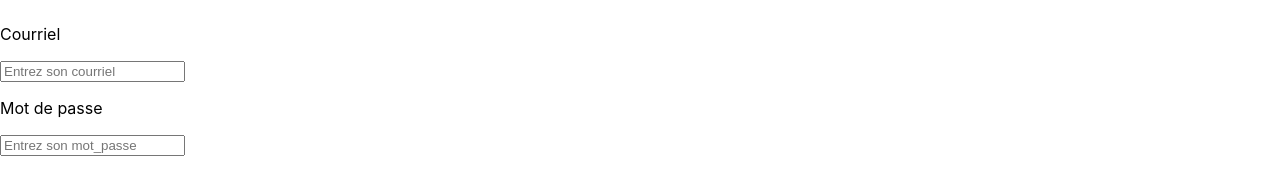
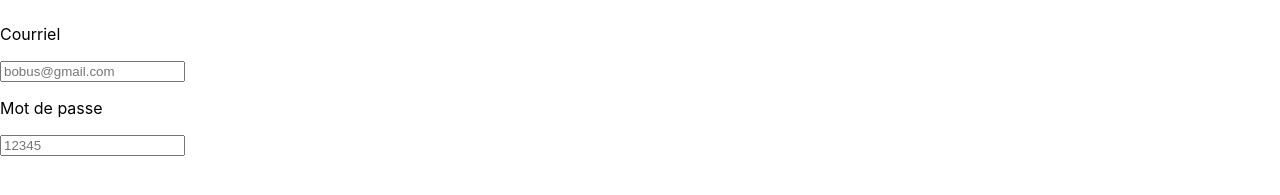
Before and after one commit to JonathanMartel/vino_etu, a React (Create React App) app in the folder client/: page / in a window 1280 px wide. Shown: the part 145-340 px from the top of the page. Built offline with nearby package versions, Linux system fonts and the light colour scheme.

Commit message:
Mis le courriel et le mot de passe en placeholder

```diff
--- a/client/src/components/Connexion/Connexion.js
+++ b/client/src/components/Connexion/Connexion.js
@@ -82,12 +82,12 @@
 
                 <div>
                     <p>Courriel</p>
-                    <input name="courriel" onKeyUp={evt => this.setState({ courriel: evt.target.value})} placeholder="Entrez son courriel" type="email" />
+                    <input name="courriel" onKeyUp={evt => this.setState({ courriel: evt.target.value})} placeholder="bobus@gmail.com" type="email" />
                 </div>
 
                 <div>
                     <p>Mot de passe</p>
-                    <input name="mot_passe" onKeyUp={evt => this.setState({ mot_passe: evt.target.value})} placeholder="Entrez son mot_passe" type="password" />
+                    <input name="mot_passe" onKeyUp={evt => this.setState({ mot_passe: evt.target.value})} placeholder="12345" type="password" />
                 </div>
 
                 <br/> <br/>
```
